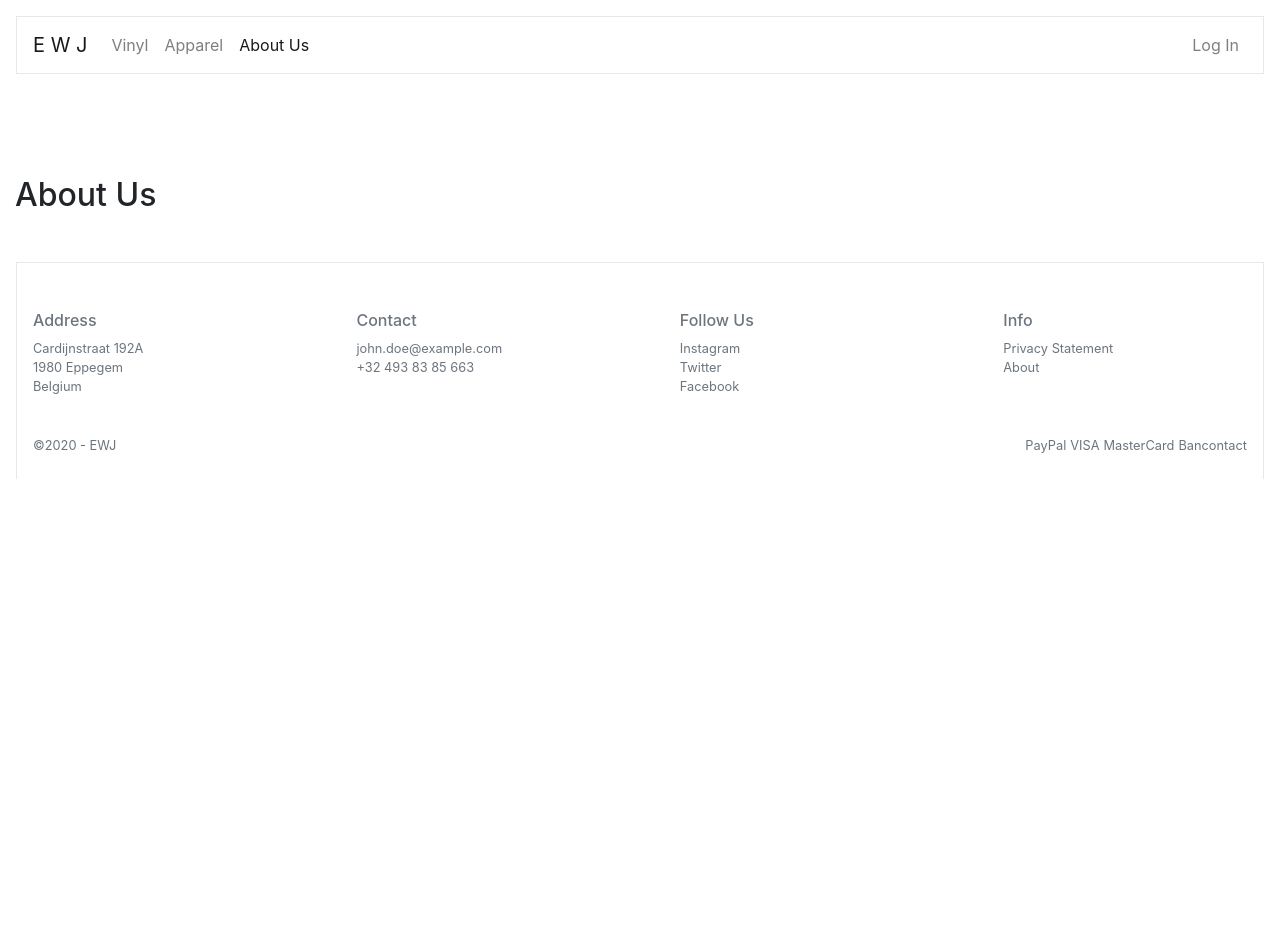
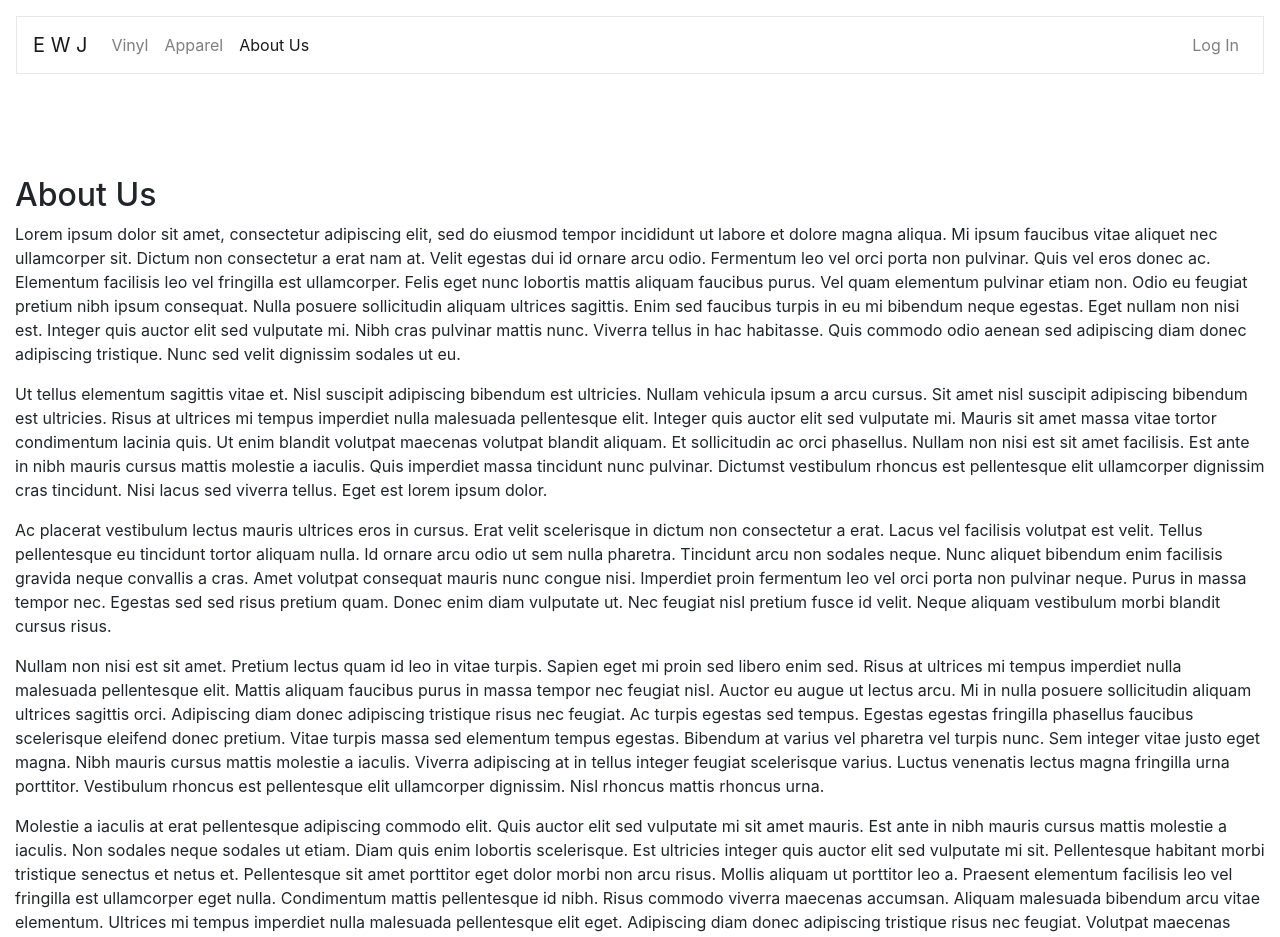
Before and after one commit to HeldensBrecht/software-security-web-app, a React (Create React App) app: page /about in a window 1280 px wide. Shown: the top 937 px of the page. Before the commit the page ends 800 px from the top, so only its background shows below. Built offline with nearby package versions, Linux system fonts and the light colour scheme; no server answers.

Commit message:
Filled up AboutPage with dummy text

```diff
--- a/src/pages/AboutPage.js
+++ b/src/pages/AboutPage.js
@@ -5,7 +5,78 @@ const AboutPage = () => {
     <main className="container-fluid">
       <div className="my-md-5" style={{ height: "5rem" }}></div>
       <h2>About Us</h2>
-      {/*  */}
+      <p>
+        Lorem ipsum dolor sit amet, consectetur adipiscing elit, sed do eiusmod
+        tempor incididunt ut labore et dolore magna aliqua. Mi ipsum faucibus
+        vitae aliquet nec ullamcorper sit. Dictum non consectetur a erat nam at.
+        Velit egestas dui id ornare arcu odio. Fermentum leo vel orci porta non
+        pulvinar. Quis vel eros donec ac. Elementum facilisis leo vel fringilla
+        est ullamcorper. Felis eget nunc lobortis mattis aliquam faucibus purus.
+        Vel quam elementum pulvinar etiam non. Odio eu feugiat pretium nibh
+        ipsum consequat. Nulla posuere sollicitudin aliquam ultrices sagittis.
+        Enim sed faucibus turpis in eu mi bibendum neque egestas. Eget nullam
+        non nisi est. Integer quis auctor elit sed vulputate mi. Nibh cras
+        pulvinar mattis nunc. Viverra tellus in hac habitasse. Quis commodo odio
+        aenean sed adipiscing diam donec adipiscing tristique. Nunc sed velit
+        dignissim sodales ut eu.
+      </p>
+      <p>
+        Ut tellus elementum sagittis vitae et. Nisl suscipit adipiscing bibendum
+        est ultricies. Nullam vehicula ipsum a arcu cursus. Sit amet nisl
+        suscipit adipiscing bibendum est ultricies. Risus at ultrices mi tempus
+        imperdiet nulla malesuada pellentesque elit. Integer quis auctor elit
+        sed vulputate mi. Mauris sit amet massa vitae tortor condimentum lacinia
+        quis. Ut enim blandit volutpat maecenas volutpat blandit aliquam. Et
+        sollicitudin ac orci phasellus. Nullam non nisi est sit amet facilisis.
+        Est ante in nibh mauris cursus mattis molestie a iaculis. Quis imperdiet
+        massa tincidunt nunc pulvinar. Dictumst vestibulum rhoncus est
+        pellentesque elit ullamcorper dignissim cras tincidunt. Nisi lacus sed
+        viverra tellus. Eget est lorem ipsum dolor.
+      </p>
+      <p>
+        Ac placerat vestibulum lectus mauris ultrices eros in cursus. Erat velit
+        scelerisque in dictum non consectetur a erat. Lacus vel facilisis
+        volutpat est velit. Tellus pellentesque eu tincidunt tortor aliquam
+        nulla. Id ornare arcu odio ut sem nulla pharetra. Tincidunt arcu non
+        sodales neque. Nunc aliquet bibendum enim facilisis gravida neque
+        convallis a cras. Amet volutpat consequat mauris nunc congue nisi.
+        Imperdiet proin fermentum leo vel orci porta non pulvinar neque. Purus
+        in massa tempor nec. Egestas sed sed risus pretium quam. Donec enim diam
+        vulputate ut. Nec feugiat nisl pretium fusce id velit. Neque aliquam
+        vestibulum morbi blandit cursus risus.
+      </p>
+      <p>
+        Nullam non nisi est sit amet. Pretium lectus quam id leo in vitae
+        turpis. Sapien eget mi proin sed libero enim sed. Risus at ultrices mi
+        tempus imperdiet nulla malesuada pellentesque elit. Mattis aliquam
+        faucibus purus in massa tempor nec feugiat nisl. Auctor eu augue ut
+        lectus arcu. Mi in nulla posuere sollicitudin aliquam ultrices sagittis
+        orci. Adipiscing diam donec adipiscing tristique risus nec feugiat. Ac
+        turpis egestas sed tempus. Egestas egestas fringilla phasellus faucibus
+        scelerisque eleifend donec pretium. Vitae turpis massa sed elementum
+        tempus egestas. Bibendum at varius vel pharetra vel turpis nunc. Sem
+        integer vitae justo eget magna. Nibh mauris cursus mattis molestie a
+        iaculis. Viverra adipiscing at in tellus integer feugiat scelerisque
+        varius. Luctus venenatis lectus magna fringilla urna porttitor.
+        Vestibulum rhoncus est pellentesque elit ullamcorper dignissim. Nisl
+        rhoncus mattis rhoncus urna.
+      </p>
+      <p>
+        Molestie a iaculis at erat pellentesque adipiscing commodo elit. Quis
+        auctor elit sed vulputate mi sit amet mauris. Est ante in nibh mauris
+        cursus mattis molestie a iaculis. Non sodales neque sodales ut etiam.
+        Diam quis enim lobortis scelerisque. Est ultricies integer quis auctor
+        elit sed vulputate mi sit. Pellentesque habitant morbi tristique
+        senectus et netus et. Pellentesque sit amet porttitor eget dolor morbi
+        non arcu risus. Mollis aliquam ut porttitor leo a. Praesent elementum
+        facilisis leo vel fringilla est ullamcorper eget nulla. Condimentum
+        mattis pellentesque id nibh. Risus commodo viverra maecenas accumsan.
+        Aliquam malesuada bibendum arcu vitae elementum. Ultrices mi tempus
+        imperdiet nulla malesuada pellentesque elit eget. Adipiscing diam donec
+        adipiscing tristique risus nec feugiat. Volutpat maecenas volutpat
+        blandit aliquam etiam erat. Consectetur libero id faucibus nisl
+        tincidunt. A lacus vestibulum sed arcu non.
+      </p>
     </main>
   );
 };
--- a/src/pages/Callback.js
+++ b/src/pages/Callback.js
@@ -1,4 +1,4 @@
-import React, { useState, useEffect } from "react";
+import React, { useEffect } from "react";
 import { useAuth0 } from "@auth0/auth0-react";
 import { toast } from "react-toastify";
 
@@ -9,7 +9,6 @@ const Callback = (props) => {
 
   useEffect(() => {
     if (!isLoading) {
-      console.log(user);
       getAccessTokenSilently()
         .then((accessToken) => {
           userApi
```
